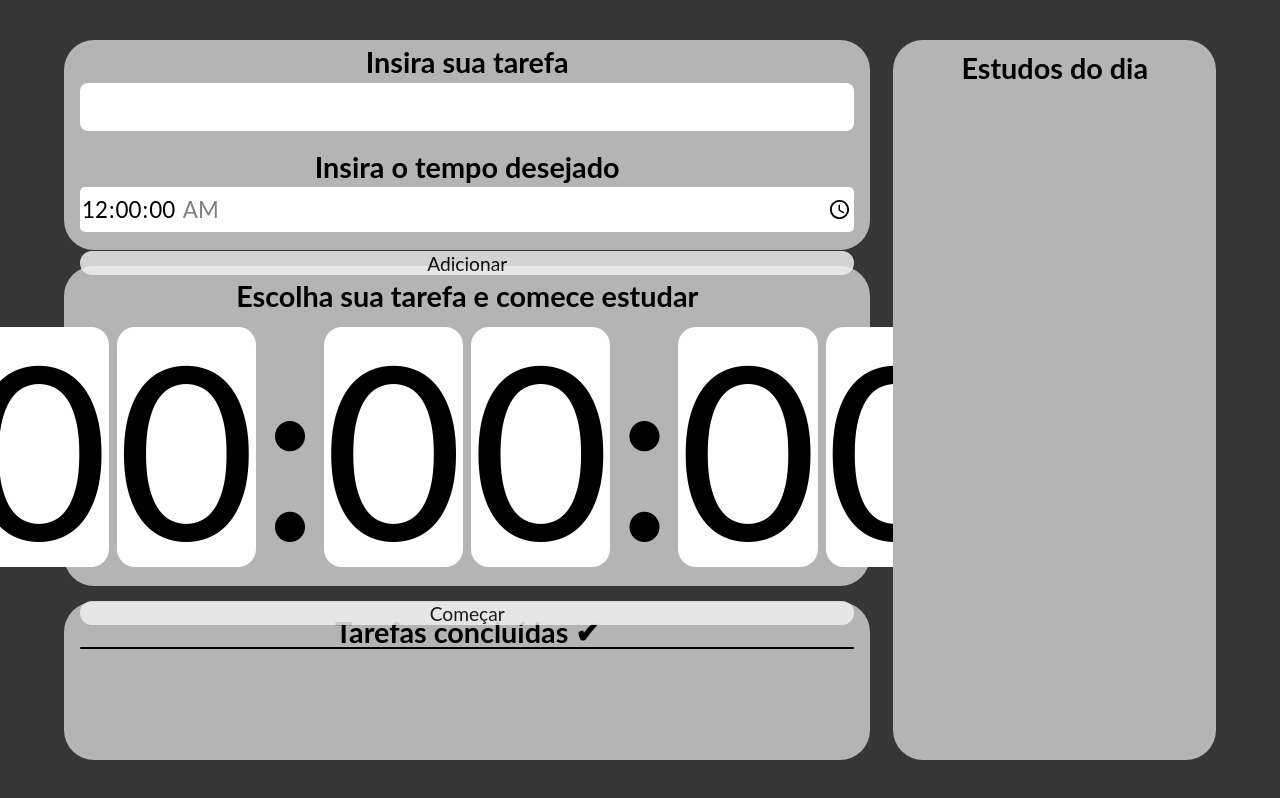
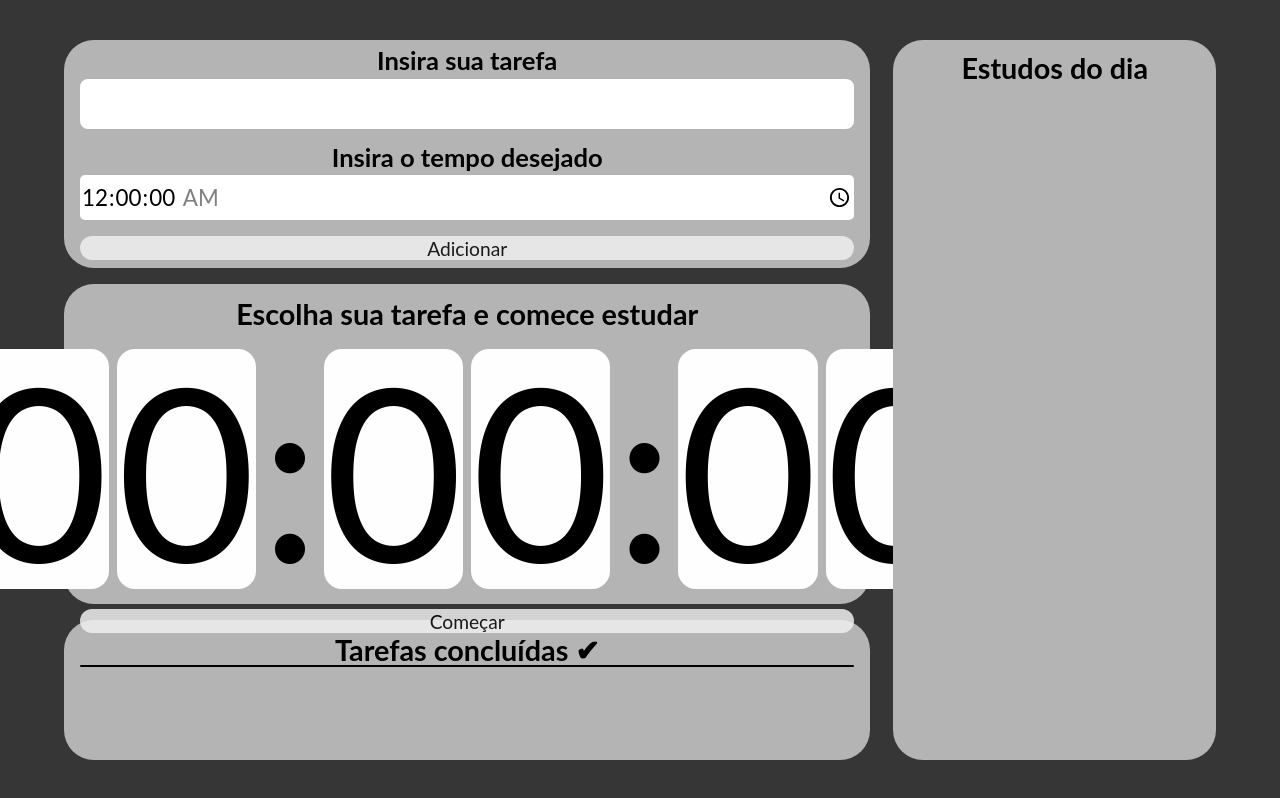
Before and after one commit to MasterKelwin/K-Timer, a React (Create React App) app: page / in a window 1280 px wide. Built offline with nearby package versions, Linux system fonts and the light colour scheme.

Commit message:
SCSS adjustments

```diff
--- a/src/components/button/button.module.scss
+++ b/src/components/button/button.module.scss
@@ -1,6 +1,5 @@
 .button {
     width: 100%;
-    margin-top: 1em;
     height: 3vh;
     opacity: .85;
     border: none;
--- a/src/components/completedTasks/completedTasks.module.scss
+++ b/src/components/completedTasks/completedTasks.module.scss
@@ -3,8 +3,7 @@
     margin-top: 1em;
     padding: 1em 1em;
     border-radius: 30px;
-    height: 50em;
-    max-height: calc(100% - 3em - 40% - 31% - 1em);
+    height: 30%;
 }
 
 .title {
--- a/src/components/cronometer/cronometer.module.scss
+++ b/src/components/cronometer/cronometer.module.scss
@@ -11,8 +11,3 @@
     font-weight: bold;
     text-align: center;
 }
-
-.banana {
-    height: 5em;
-    background-color: red;
-}
--- a/src/components/cronometer/timer/timer.module.scss
+++ b/src/components/cronometer/timer/timer.module.scss
@@ -2,7 +2,7 @@
     font-size: 15em;
     background-color: #fefefe;
     border-radius: 18px;
-    margin: 2% 4px;
+    margin: 20px 4px;
 }
 
 .points {
--- a/src/components/form/form.module.scss
+++ b/src/components/form/form.module.scss
@@ -2,7 +2,7 @@
     background-color: rgb(180, 180, 180);
     padding: 0.5em 1em 0.5em 1em;
     border-radius: 30px;
-    height: 27%;
+    height: 30%;
 }
 
 .divTask, .divTime {
@@ -11,21 +11,26 @@
 }
 
 .divTask {
-    margin-bottom: 1.4em;
+    margin-bottom: 1em;
+}
+
+.divTime {
+    margin-bottom: 1em;
 }
 
 .label {
     font-weight: bold;
-    font-size: 1.8em;
+    font-size: 1.6em;
     margin-bottom: .2em;
     text-align: center;
 }
 
 .inputTask {
     font-family: 'Lato', sans-serif;
-    font-size: 2.4em;
+    font-size: 1.5em;
     border: none;
     border-radius: 8px;
+    height: 2em;
 }
 
 .inputTime {
```
